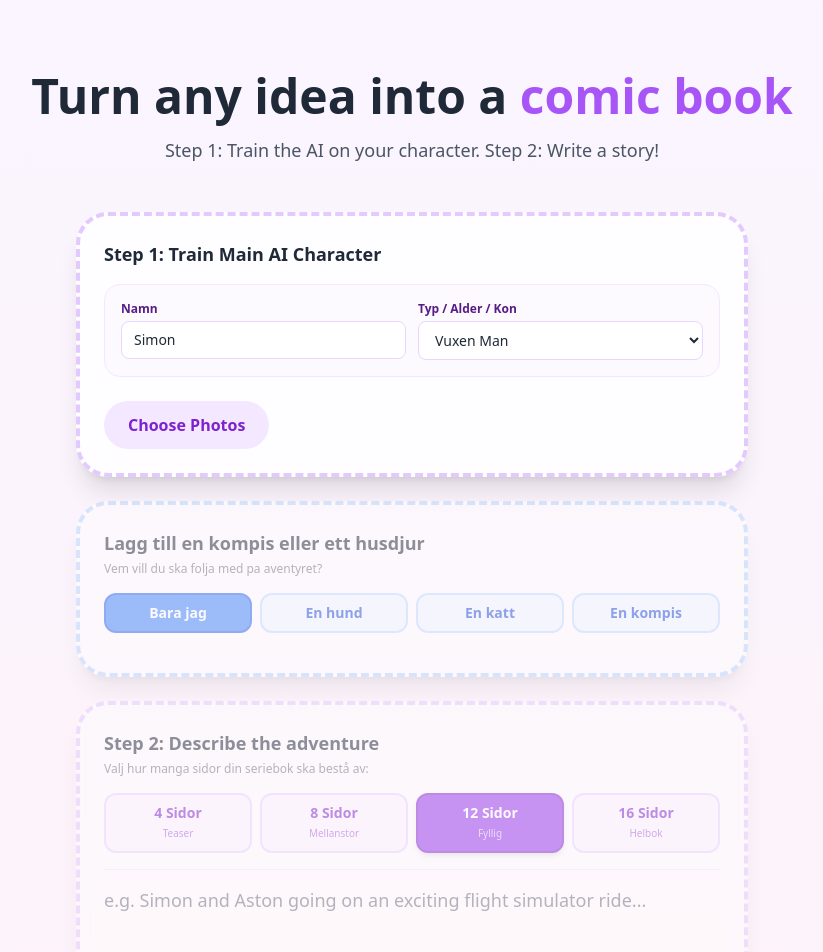
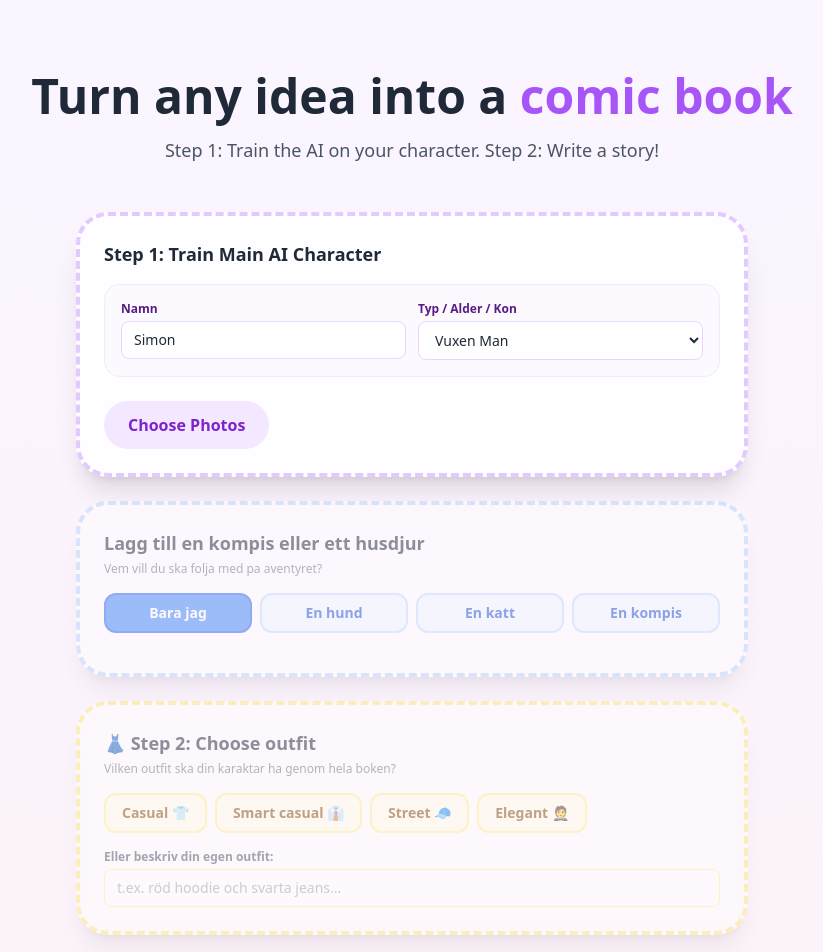
Before and after one commit to simonastonolsson/magical-storybook-v2, a Next.js app: page / in a window 1280 px wide. Shown: the top 952 px of the page, without its empty margins (228-1051 px from the left). Built offline with nearby package versions, Linux system fonts and the light colour scheme.

Commit message:
Update page.tsx

```diff
--- a/app/page.tsx
+++ b/app/page.tsx
@@ -19,6 +19,8 @@ export default function Page() {
   const [charDesc, setCharacterDescription] = useState('an adult man');
   const [charTrigger, setCharacterTrigger] = useState('SIMONTOK');
 
+  const [charOutfit, setCharOutfit] = useState('');
+  const [customOutfit, setCustomOutfit] = useState('');
   const fileInputRef = useRef<HTMLInputElement>(null);
 
   const [generatedImages, setGeneratedImages] = useState<Record<number, string>>({});
@@ -49,6 +51,8 @@ export default function Page() {
       setTrainedModelId(savedModel);
       setTrainingStatus('Hittade din sparade AI-modell! Redo att skapa berattelser.');
     }
+    const savedOutfit = localStorage.getItem('my_saved_outfit');
+    if (savedOutfit) setCharOutfit(savedOutfit);
     const savedRefImage = localStorage.getItem('my_saved_reference_image');
     if (savedRefImage) {
       setReferenceImageUrl(savedRefImage);
@@ -315,6 +319,7 @@ export default function Page() {
           triggerWord: charTrigger,
           charDesc: charDesc,
           charName: charName,
+          charOutfit: customOutfit || charOutfit,
           referenceImageUrl: referenceImageUrl,
           extraLoraId: (useCustomCompanionAI && companionModelId) ? companionModelId : null,
           extraLoraScale: 0.8
@@ -516,6 +521,42 @@ export default function Page() {
           )}
         </div>
 
+        <div className={"rounded-[2rem] border-4 border-dashed border-yellow-300/70 bg-white/80 p-6 shadow-xl backdrop-blur text-left transition-opacity " + (!trainedModelId ? 'opacity-50 pointer-events-none' : 'opacity-100')}>
+          <h3 className="text-lg font-bold text-gray-800 mb-1">👗 Step 2: Choose outfit</h3>
+          <p className="text-xs text-gray-500 mb-4">Vilken outfit ska din karaktar ha genom hela boken?</p>
+          <div className="flex flex-wrap gap-2 mb-4">
+            {(charDesc.includes('boy') || charDesc.includes('girl') || charDesc.includes('child') || charDesc.includes('baby') ? [
+              { value: 'jeans and a cozy sweater, round neckline', label: 'Vardaglig 👕' },
+              { value: 'superhero cape and mask, colorful costume', label: 'Superhjalte 🦸' },
+              { value: 'khaki cargo pants and adventure jacket with backpack', label: 'Aventyrare 🎒' },
+              { value: 'cozy pajamas with star pattern', label: 'Pyjamas 🌙' },
+            ] : [
+              { value: 'jeans and a plain t-shirt, crew-neck, casual style', label: 'Casual 👕' },
+              { value: 'chinos and button-up shirt, smart casual style, crew-neck', label: 'Smart casual 👔' },
+              { value: 'hoodie and jogger pants, streetwear style', label: 'Street 🧢' },
+              { value: 'suit and tie, elegant formal style', label: 'Elegant 🤵' },
+            ]).map((opt) => (
+              <button
+                key={opt.value}
+                onClick={() => { setCharOutfit(opt.value); setCustomOutfit(''); localStorage.setItem('my_saved_outfit', opt.value); }}
+                className={"py-2 px-4 text-sm font-bold rounded-xl border-2 transition " + (charOutfit === opt.value && !customOutfit ? 'bg-yellow-400 text-black border-yellow-500' : 'bg-yellow-50 hover:bg-yellow-100 text-yellow-800 border-yellow-200')}
+              >
+                {opt.label}
+              </button>
+            ))}
+          </div>
+          <div className="mt-3">
+            <label className="block text-xs font-bold text-gray-600 mb-1">Eller beskriv din egen outfit:</label>
+            <input
+              type="text"
+              placeholder="t.ex. röd hoodie och svarta jeans..."
+              className="w-full px-3 py-2 text-sm bg-white border border-yellow-200 rounded-lg text-gray-800 focus:outline-none focus:border-yellow-400"
+              value={customOutfit}
+              onChange={(e) => { setCustomOutfit(e.target.value); setCharOutfit(''); }}
+            />
+          </div>
+        </div>
+
         <div className={"relative rounded-[2rem] border-4 border-dashed border-purple-300/70 bg-white/80 p-6 shadow-xl backdrop-blur text-left transition-opacity " + (!trainedModelId ? 'opacity-50 pointer-events-none' : 'opacity-100')}>
           <h3 className="text-lg font-bold text-gray-800 mb-1">Step 2: Describe the adventure</h3>
           <p className="text-xs text-gray-500 mb-4">Valj hur manga sidor din seriebok ska bestå av:</p>
```
